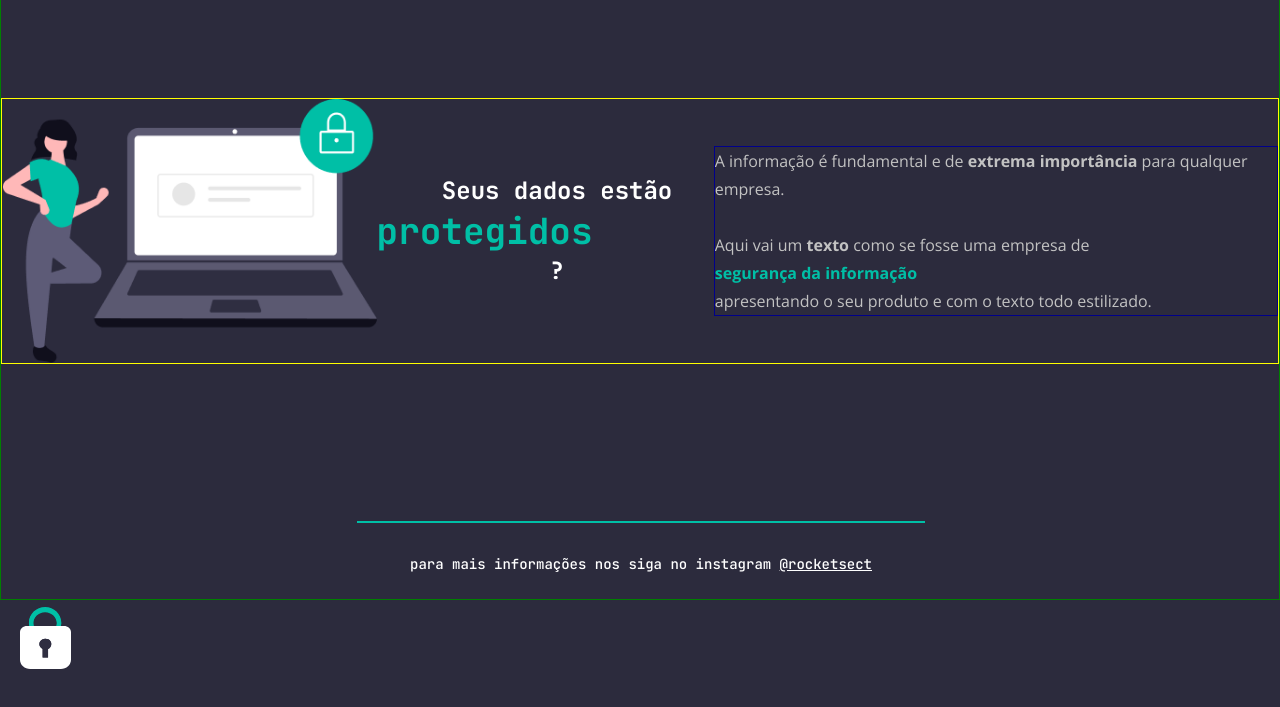
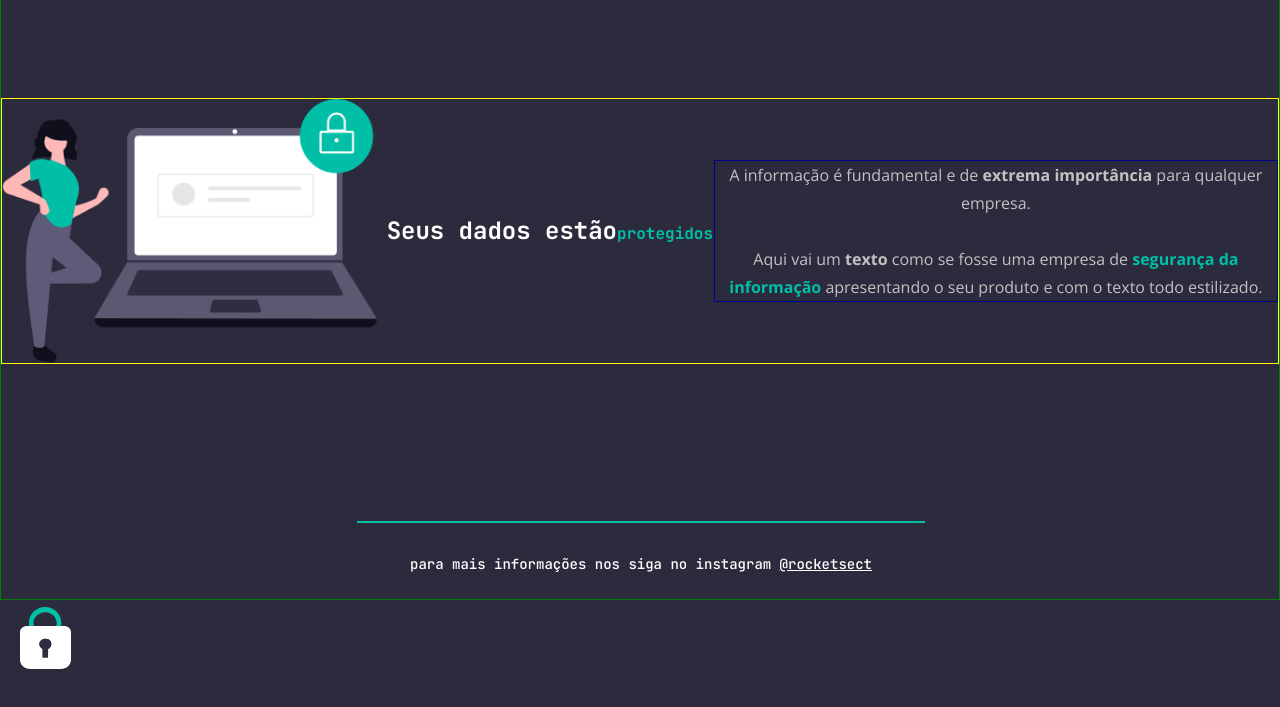
Before and after one commit to rafaaehlke/recriando-leyoutStage2, a plain HTML site: page index.html in a window 1280 px wide. Shown: the part 111-818 px from the top of the page. Drawn offline with nearby package versions, Linux system fonts and the light colour scheme.

Commit message:
changed lines text

```diff
--- a/style.css
+++ b/style.css
@@ -56,7 +56,7 @@ main {
     border: 1px yellow solid;
     display: flex;
     flex-direction: center;
-    justify-content: space-around;
+    justify-content: space-between;
     align-items: center;
 
     margin-top: 100px;
@@ -83,8 +83,8 @@ section span {
 }
 
 section p , span {
-    display: flex;
-    justify-content: space-between;
+    /* display: flex;
+    justify-content: space-between; */
     gap: 5px;
     line-height: 40px;
     font-weight: bold;
@@ -96,11 +96,10 @@ p {
    border: 1px darkblue solid;
 
    color: #c2c2c2;
-   line-height: 28px;
    width: 604px;
 }
 
-p span {
+p , span {
     text-align: center;
     line-height: 28px;
     font-size: 16px;
@@ -115,6 +114,8 @@ strong {
     color: #c2c2c2;
     font-weight: bold;
 }
+
+/* Final Conteudo PRINCIPAL */
 
 /* RODAPÉ */
 
@@ -138,7 +139,6 @@ footer a {
 #line {
     border: 1px #00BFA6 solid;
     width: 568px;
-    height: 1px;
 
     margin-bottom: 27px;
 }
```
Also changed, not shown: index.html (+0 -1 lines).
